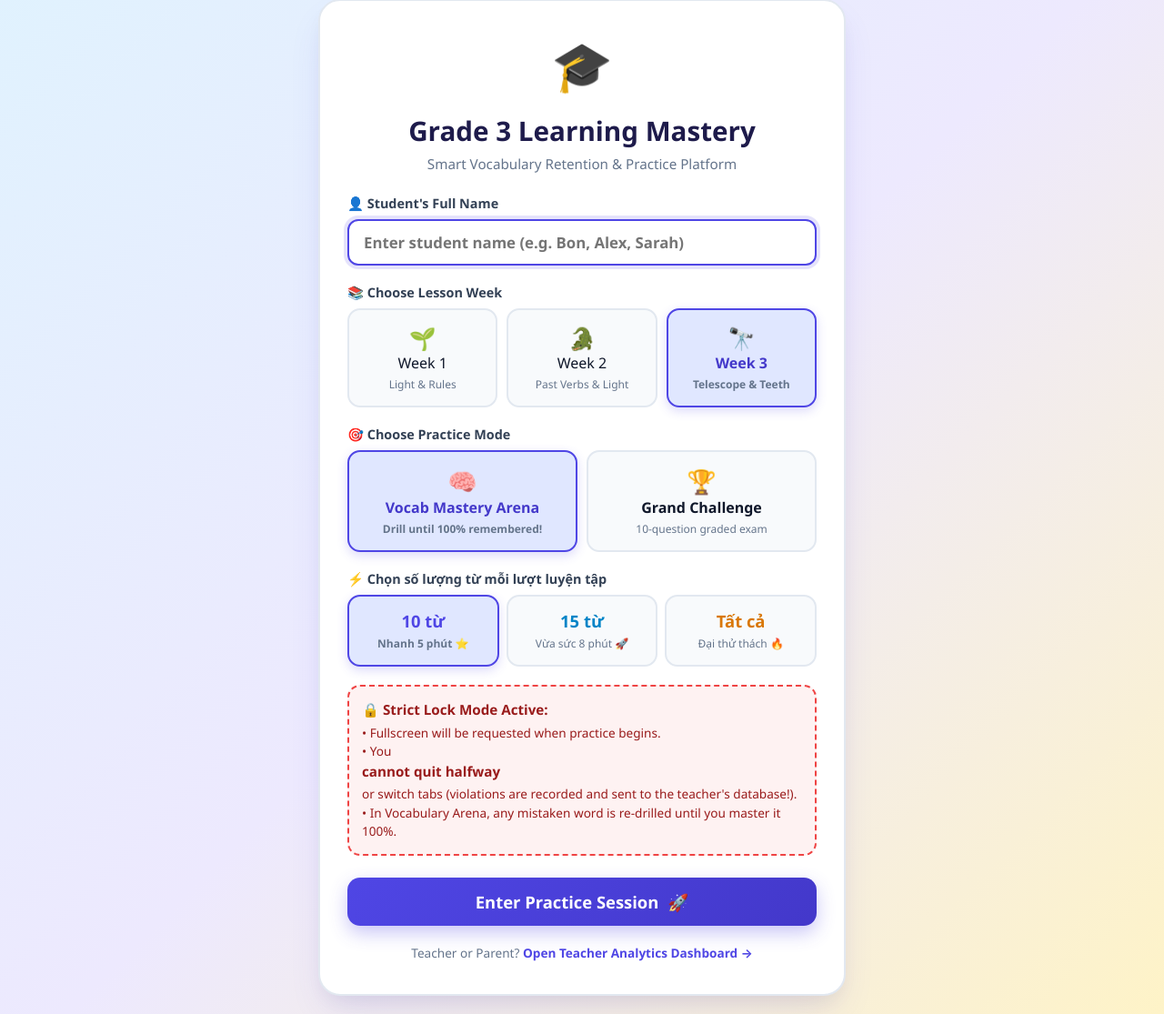
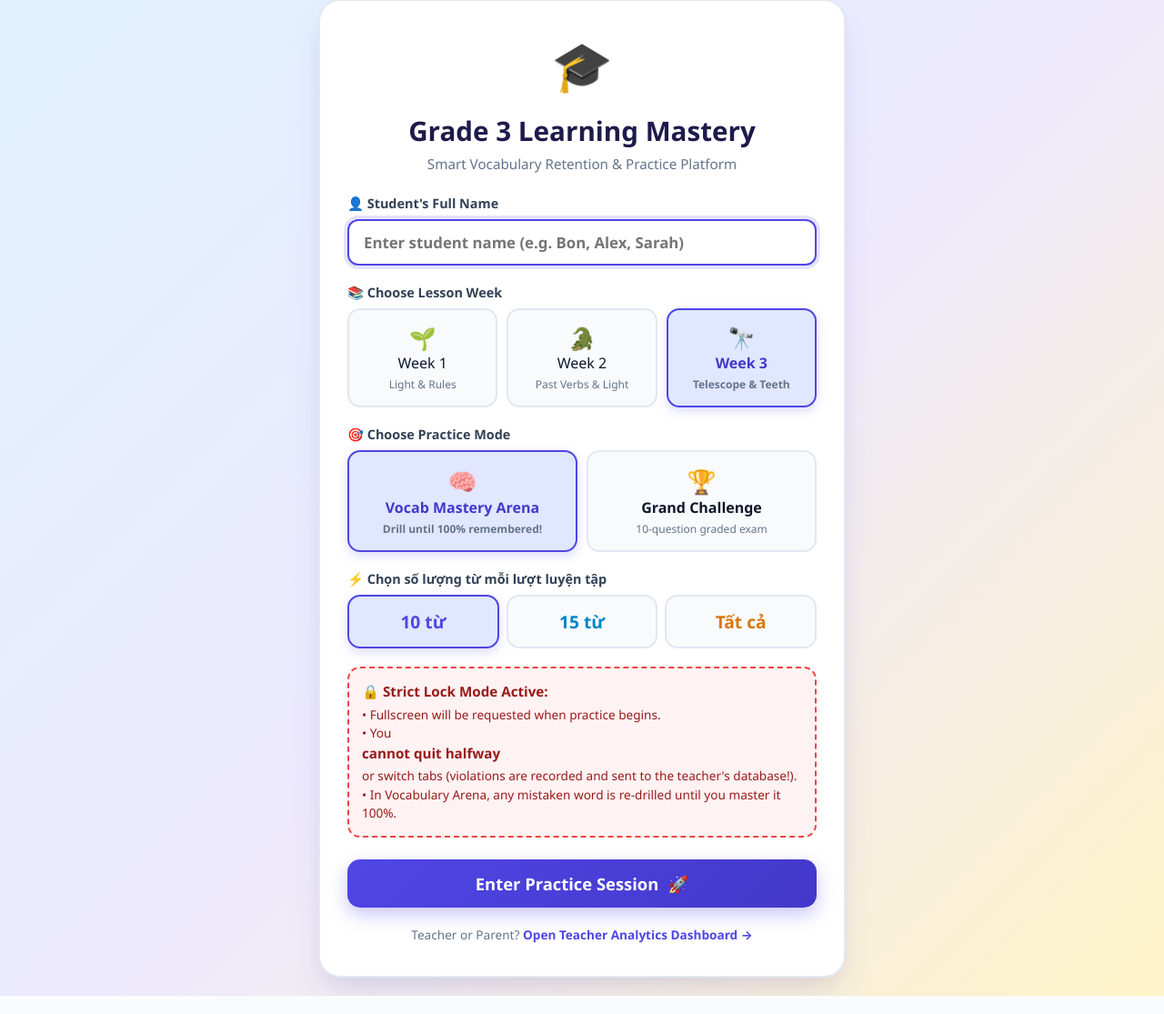
Before and after one commit to Alice0602/grade3-practice-portal, a Flask app: page / in a window 1280 px wide. Shown: the part 21-1136 px from the top of the page at 91% size. Run offline with Flask 3, Linux system fonts and the light colour scheme.

Commit message:
Clean up UI: Remove subtext descriptions below word count buttons

```diff
--- a/templates/index.html
+++ b/templates/index.html
@@ -245,17 +245,14 @@
     <div class="form-group">
       <label>⚡ Chọn số lượng từ mỗi lượt luyện tập</label>
       <div style="display:grid; grid-template-columns: repeat(3, 1fr); gap:8px;" id="limitGrid">
-        <div class="radio-card selected" data-val="10" onclick="selectLimit('10')">
-          <div style="font-weight:800; font-size:1.15rem; color:#4f46e5;">10 từ</div>
-          <span style="font-size:0.75rem; color:#64748b;">Nhanh 5 phút ⭐</span>
+        <div class="radio-card selected" data-val="10" onclick="selectLimit('10')" style="padding: 14px 6px;">
+          <div style="font-weight:800; font-size:1.2rem; color:#4f46e5;">10 từ</div>
         </div>
-        <div class="radio-card" data-val="15" onclick="selectLimit('15')">
-          <div style="font-weight:800; font-size:1.15rem; color:#0284c7;">15 từ</div>
-          <span style="font-size:0.75rem; color:#64748b;">Vừa sức 8 phút 🚀</span>
+        <div class="radio-card" data-val="15" onclick="selectLimit('15')" style="padding: 14px 6px;">
+          <div style="font-weight:800; font-size:1.2rem; color:#0284c7;">15 từ</div>
         </div>
-        <div class="radio-card" data-val="0" onclick="selectLimit('0')">
-          <div style="font-weight:800; font-size:1.15rem; color:#d97706;">Tất cả</div>
-          <span style="font-size:0.75rem; color:#64748b;">Đại thử thách 🔥</span>
+        <div class="radio-card" data-val="0" onclick="selectLimit('0')" style="padding: 14px 6px;">
+          <div style="font-weight:800; font-size:1.2rem; color:#d97706;">Tất cả</div>
         </div>
       </div>
     </div>
```
